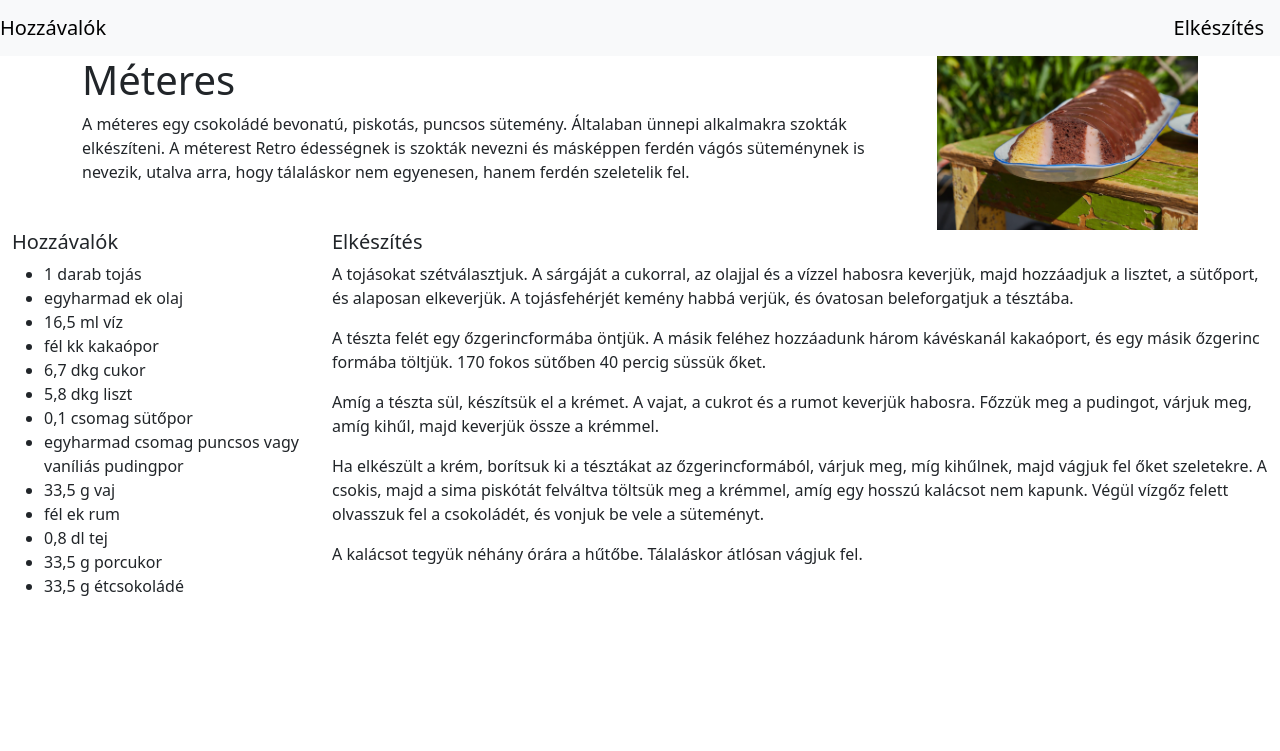
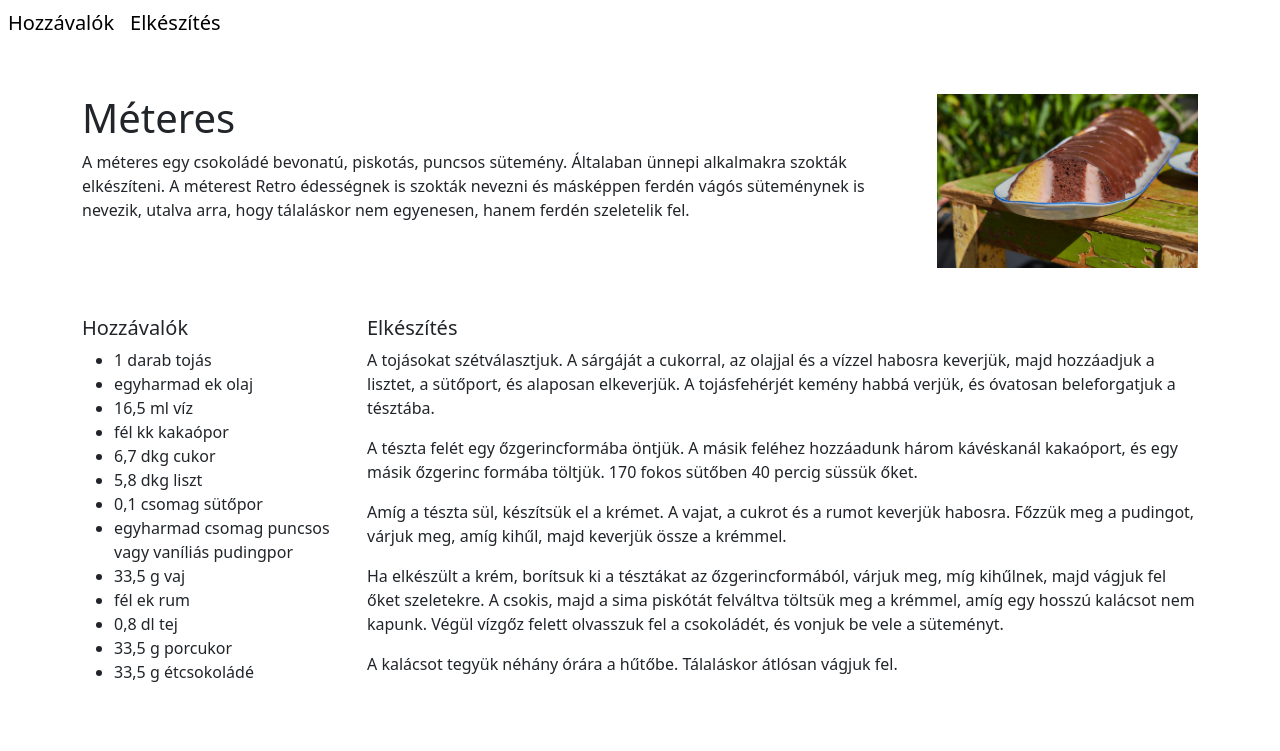
Before and after one commit to kissdominikbence/1_IKT_Projektmunka, a plain HTML site: page index.html in a window 1280 px wide. Drawn offline with nearby package versions, Linux system fonts and the light colour scheme.

Commit message:
navbat korigálása

```diff
--- a/index.html
+++ b/index.html
@@ -8,15 +8,17 @@
     <title>Méteres</title>
 </head>
 <body>
-    <nav class="navbar navbar-light bg-light">
-        <a class="navbar-brand" href="#Hozzavalok">Hozzávalók</a>
-        <a class="navbar-brand" href="#elkeszites">Elkészítés</a>
+    <nav class="navbar navbar-expand ms-2">
+        <ul class="navbar-nav">
+            <li class="nav-item"><a class="navbar-brand" href="#Hozzavalok">Hozzávalók</a></li>
+            <li class="nav-item"><a class="navbar-brand" href="#elkeszites">Elkészítés</a></li>
+        </ul>
     </nav>
 
 <div class="container-fluid">
 
     <div class="container">
-        <div class="row">
+        <div class="row mt-5">
             <div class="col-lg-8 col-xl-9">
                 <h1>Méteres</h1>
                 <p>A méteres egy csokoládé bevonatú, piskotás, puncsos sütemény. Általaban ünnepi alkalmakra szokták elkészíteni. A méterest Retro édességnek is szokták nevezni és másképpen ferdén vágós süteménynek is nevezik, utalva arra, hogy tálaláskor nem egyenesen, hanem ferdén szeletelik fel. </p>
@@ -25,10 +27,9 @@
                 <img class="img-fluid" src="./kepek/meteres.jpg" title="Méteres" alt="Méteres">
             </div>
         </div>
-    </div>
 
-    <div class="row">
-        <div id="Hozzavalok" class="col-md-4 col-lg-3">
+        <div class="row pt-5">
+            <div id="Hozzavalok" class="col-md-4 col-lg-3 mb-5">
                 <h5>Hozzávalók</h5>
                 <ul>
                     <li>1 darab tojás</li>
@@ -59,7 +60,7 @@
                 <p>A kalácsot tegyük néhány órára a hűtőbe. Tálaláskor átlósan vágjuk fel.</p>
             </div>
         </div>
-
+    </div>
 </div>
 </body>
 </html>
```
Lines whose indentation alone changed are shown as unchanged.
